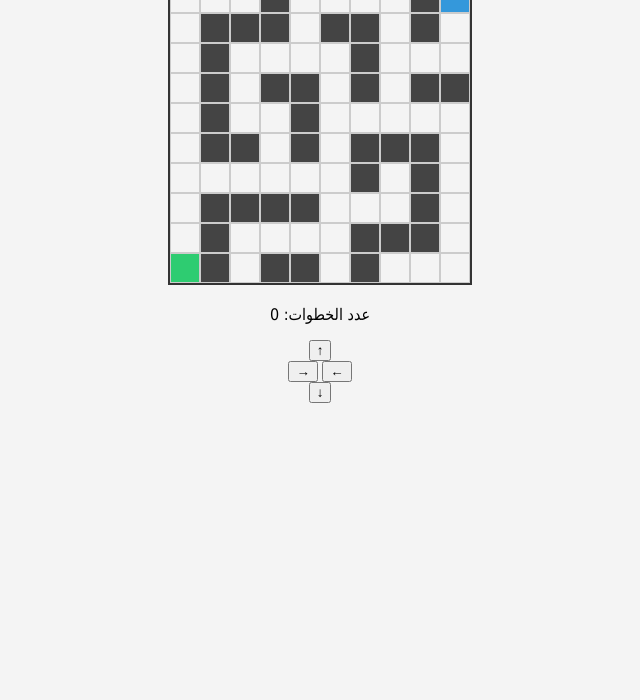
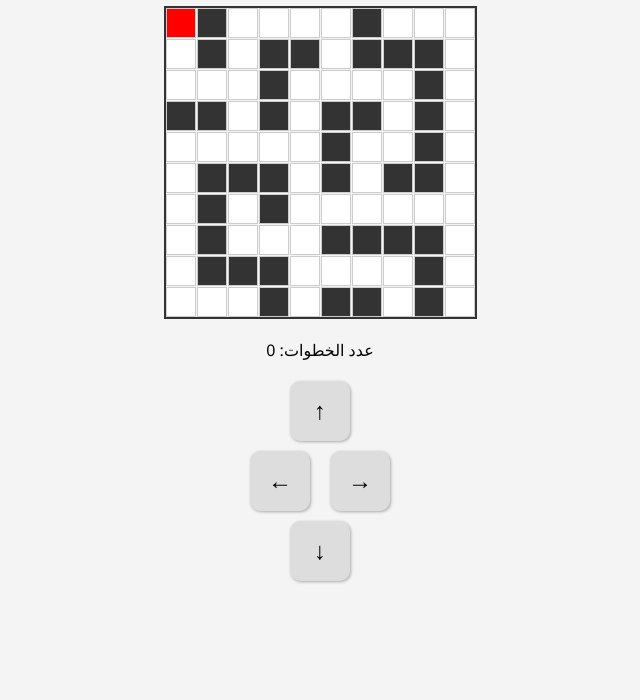
Before and after one commit to Zakaria-nader/Maze_escape_game, a plain HTML site: page index.html in a window 1280 px wide. Shown: the part 100-800 px from the top of the page, without its empty margins (320-960 px from the left). Drawn offline with Linux system fonts and the light colour scheme.

Commit message:
Update style.css

```diff
--- a/style.css
+++ b/style.css
@@ -1,41 +1,76 @@
 body {
-  font-family: Tahoma, sans-serif;
+  font-family: 'Segoe UI', sans-serif;
   text-align: center;
   background-color: #f4f4f4;
-  direction: rtl;
+  margin: 0;
+  padding: 20px;
 }
 
 #maze {
   display: grid;
   grid-template-columns: repeat(10, 30px);
   grid-template-rows: repeat(10, 30px);
+  gap: 1px;
   margin: 20px auto;
-  width: 300px;
-  height: 300px;
+  width: fit-content;
   border: 2px solid #333;
 }
 
 .cell {
   width: 30px;
   height: 30px;
+  background-color: white;
   box-sizing: border-box;
   border: 1px solid #ccc;
 }
 
 .wall {
-  background-color: #444;
+  background-color: #333;
+}
+
+.start {
+  background-color: green;
+}
+
+.end {
+  background-color: blue;
 }
 
 .player {
-  background-color: #3498db;
+  background-color: red !important;
 }
 
-.goal {
-  background-color: #2ecc71;
+#controls {
+  margin-top: 20px;
+  display: flex;
+  flex-direction: column;
+  align-items: center;
+  gap: 10px;
 }
 
-#status {
-  font-size: 18px;
-  margin-top: 20px;
-  color: #333;
+#controls button {
+  width: 60px;
+  height: 60px;
+  font-size: 24px;
+  font-weight: bold;
+  border: none;
+  background-color: #ddd;
+  border-radius: 10px;
+  box-shadow: 1px 1px 3px #aaa;
+  cursor: pointer;
+  transition: background-color 0.2s ease;
 }
+
+#controls button:hover {
+  background-color: #ccc;
+}
+
+#controls div {
+  display: flex;
+  gap: 20px;
+}
+
+h1 {
+  font-size: 2rem;
+  color: #222;
+}
```
